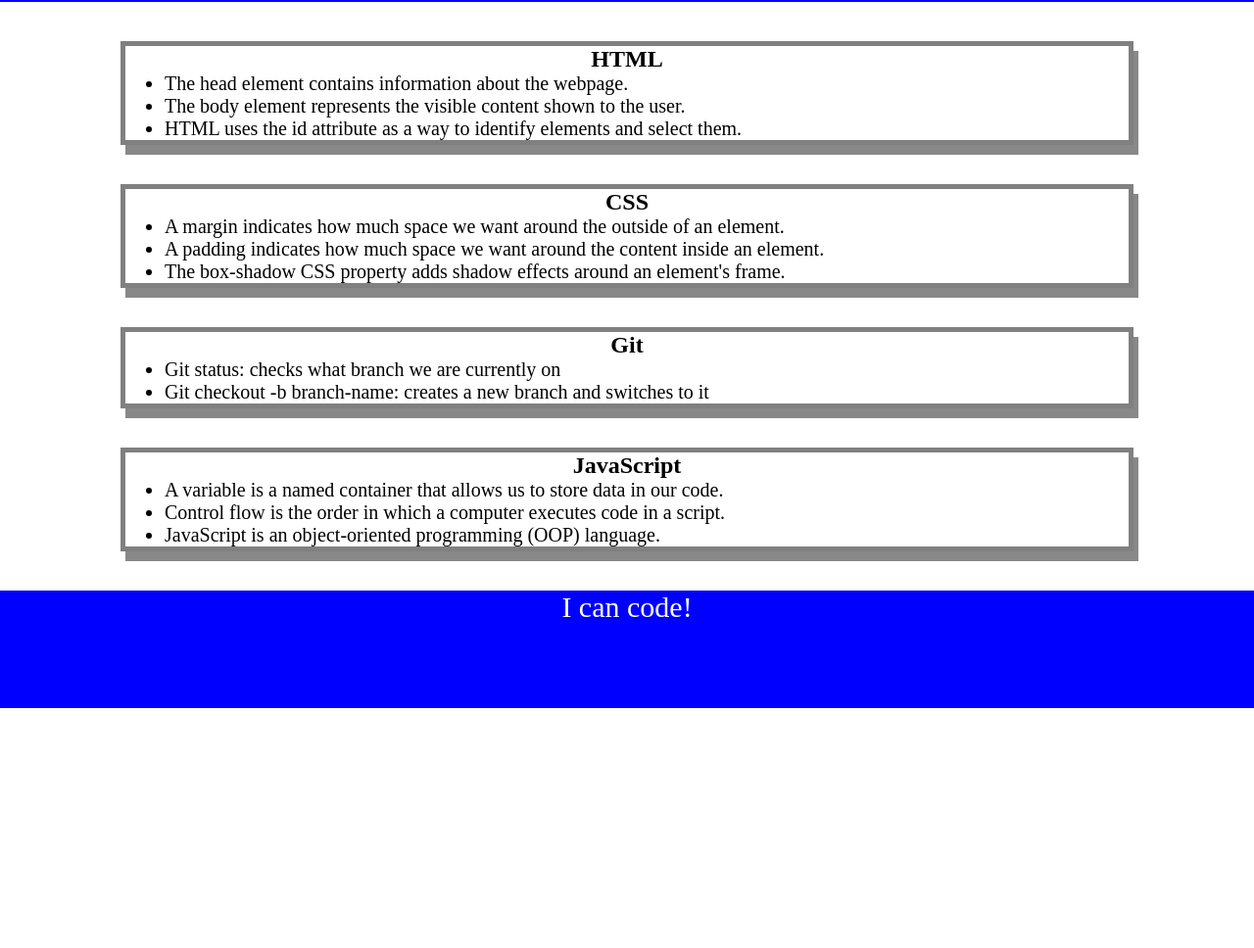
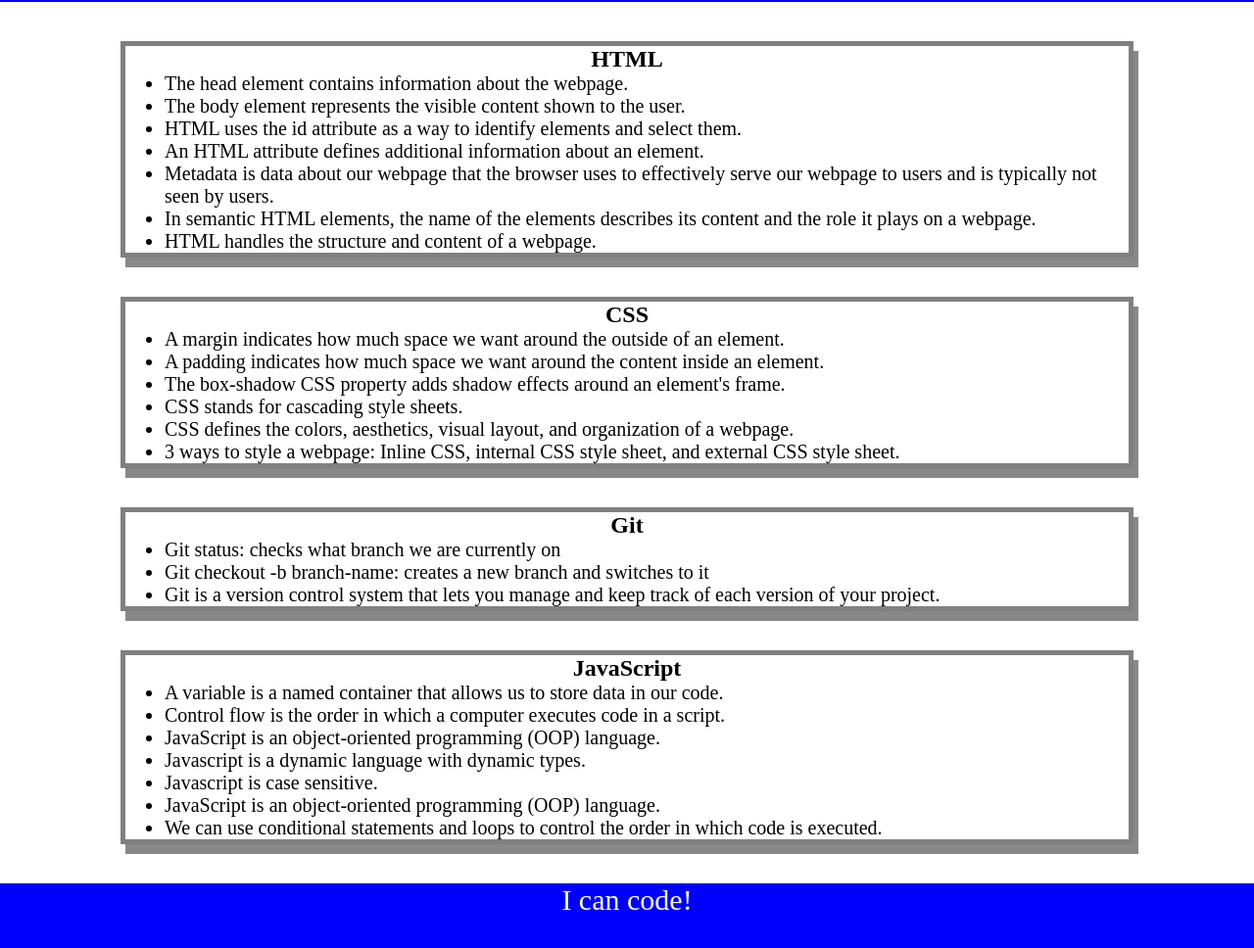
Before and after one commit to JarettDeSanti/prework-study-guide, a plain HTML site: page index.html in a window 1280 px wide. Shown: the part 118-1086 px from the top of the page at 98% size. Before the commit the page ends 841 px from the top, so only its background shows below. Drawn offline with Linux system fonts and the light colour scheme.

Commit message:
updated notes for study guide

```diff
--- a/index.html
+++ b/index.html
@@ -20,16 +20,23 @@
           <li>The head element contains information about the webpage.</li>
           <li>The body element represents the visible content shown to the user.</li>
           <li>HTML uses the id attribute as a way to identify elements and select them.</li>
+          <li>An HTML attribute defines additional information about an element.</li>
+          <li>Metadata is data about our webpage that the browser uses to effectively serve our webpage to users and is typically not seen by users.</li>
+          <li>In semantic HTML elements, the name of the elements describes its content and the role it plays on a webpage.</li>
+          <li>HTML handles the structure and content of a webpage.</li>
         </ul>
       </section>
 
       <section class="card" id="css-section">
         <h2>CSS</h2>
-     <ul>
-       <li>A margin indicates how much space we want around the outside of an element.</li>
-       <li>A padding indicates how much space we want around the content inside an element.</li>
-       <li>The box-shadow CSS property adds shadow effects around an element's frame.</li>
-     </ul>
+        <ul>
+          <li>A margin indicates how much space we want around the outside of an element.</li>
+          <li>A padding indicates how much space we want around the content inside an element.</li>
+          <li>The box-shadow CSS property adds shadow effects around an element's frame.</li>
+          <li>CSS stands for cascading style sheets.</li>
+          <li>CSS defines the colors, aesthetics, visual layout, and organization of a webpage.</li>
+          <li>3 ways to style a webpage: Inline CSS, internal CSS style sheet, and external CSS style sheet.</li>
+        </ul>
 
       </section>
 
@@ -38,6 +45,7 @@
         <ul>
           <li>Git status: checks what branch we are currently on</li>
           <li>Git checkout -b branch-name: creates a new branch and switches to it</li>
+          <li>Git is a version control system that lets you manage and keep track of each version of your project.</li>
         </ul>
 
       </section>
@@ -48,6 +56,10 @@
           <li>A variable is a named container that allows us to store data in our code.</li>
           <li>Control flow is the order in which a computer executes code in a script.</li>
           <li>JavaScript is an object-oriented programming (OOP) language.</li>
+          <li>Javascript is a dynamic language with dynamic types.</li>
+          <li>Javascript is case sensitive.</li>
+          <li>JavaScript is an object-oriented programming (OOP) language.</li>
+          <li>We can use conditional statements and loops to control the order in which code is executed.</li>
         </ul>
 
       </section>
```
